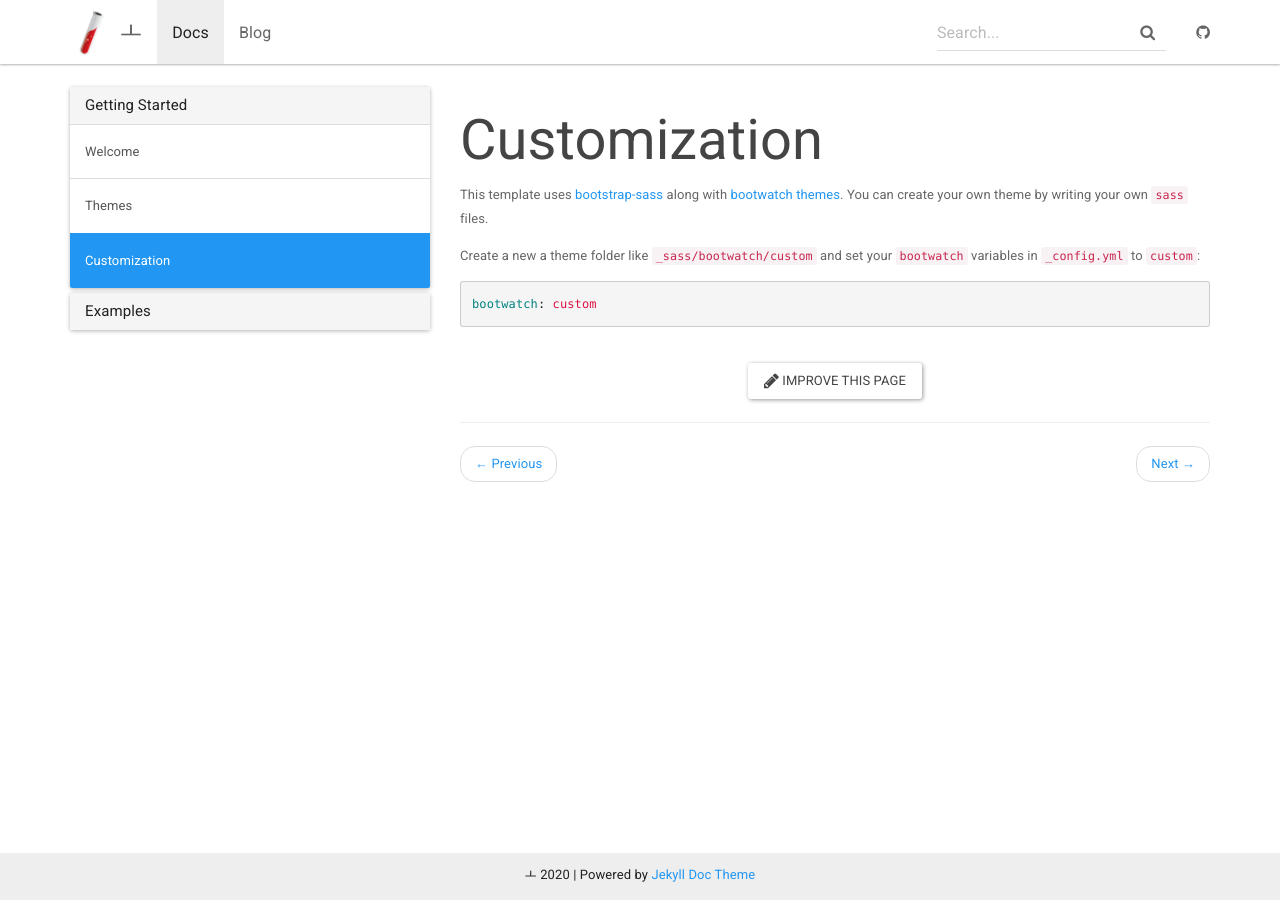
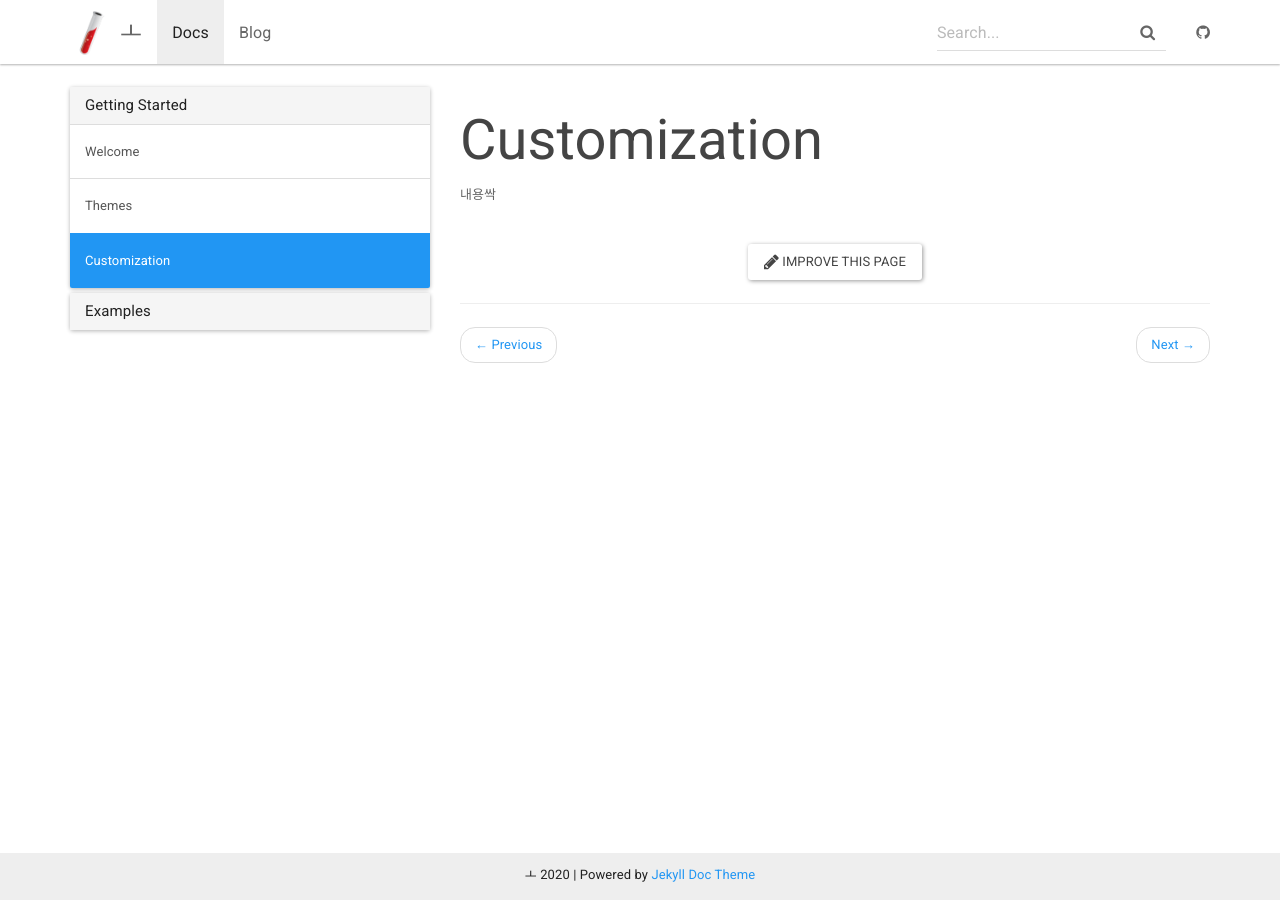
Before and after one commit to younjin0520/practice, a Jekyll site: the page built from _docs/customization.md, in a window 1280 px wide. Built offline with Jekyll 4.4.1, drawn with Linux system fonts in a browser that asks for light colours.

Commit message:
Update customization.md

````diff
--- a/_docs/customization.md
+++ b/_docs/customization.md
@@ -3,11 +3,4 @@ title: Customization
 permalink: /docs/customization/
 ---
 
-This template uses [bootstrap-sass](https://github.com/twbs/bootstrap-sass) along with [bootwatch themes](https://bootswatch.com/3).
-You can create your own theme by writing your own `sass` files.
-
-Create a new a theme folder like `_sass/bootwatch/custom` and set your `bootwatch` variables in `_config.yml` to `custom`:
-
-```yaml
-bootwatch: custom
-```
+내용싹
````
